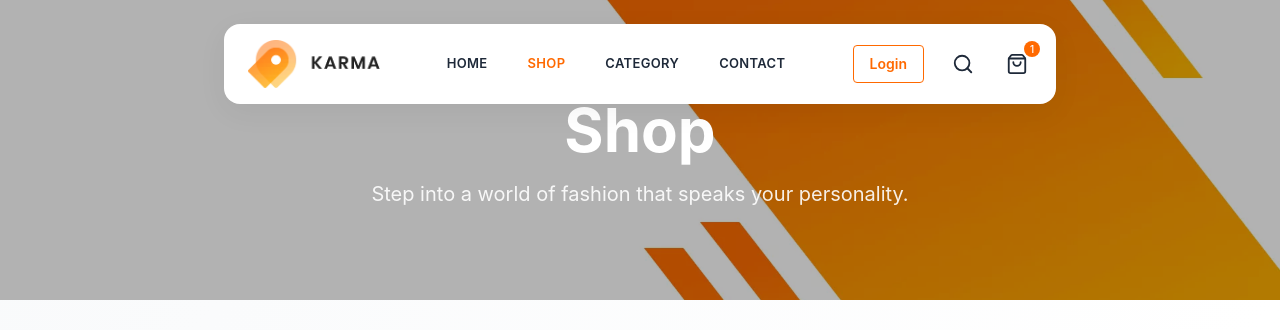
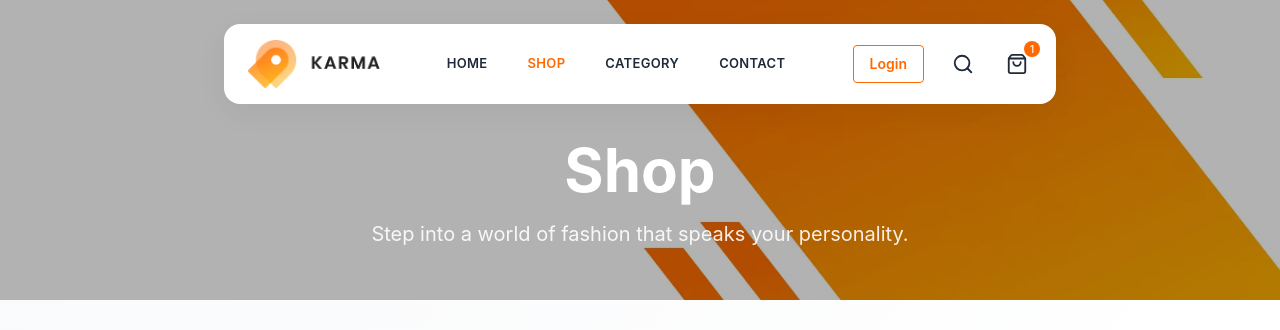
Before and after one commit to DuyPhatpeo/ecommerce, a React (Vite) app: page /shop in a window 1280 px wide. Shown: the top 330 px of the page. Built offline with nearby package versions, Linux system fonts and the light colour scheme; data requests are answered from the project's data file.

Commit message:
update style banner

```diff
--- a/src/components/section/SectionBanner.tsx
+++ b/src/components/section/SectionBanner.tsx
@@ -13,12 +13,12 @@ const SectionBanner: React.FC<SectionBannerProps> = ({
   subtitle,
   bgImage,
   bgColor = "bg-orange-500",
-  height = "h-[220px]", // mặc định hợp lý
+  height = "h-[200px]", // mặc định hợp lý
 }) => {
   return (
     <div
       className={`relative w-full flex items-center justify-center overflow-hidden
-      ${height} sm:h-[260px] md:h-[300px] lg:h-[320px] xl:h-[300px]`} // responsive vừa đủ
+  ${height} sm:h-[250px] md:h-[300px] lg:h-[300px] xl:h-[300px] pt-20`}
       style={{
         backgroundImage: bgImage ? `url(${bgImage})` : undefined,
         backgroundSize: "cover",
```
